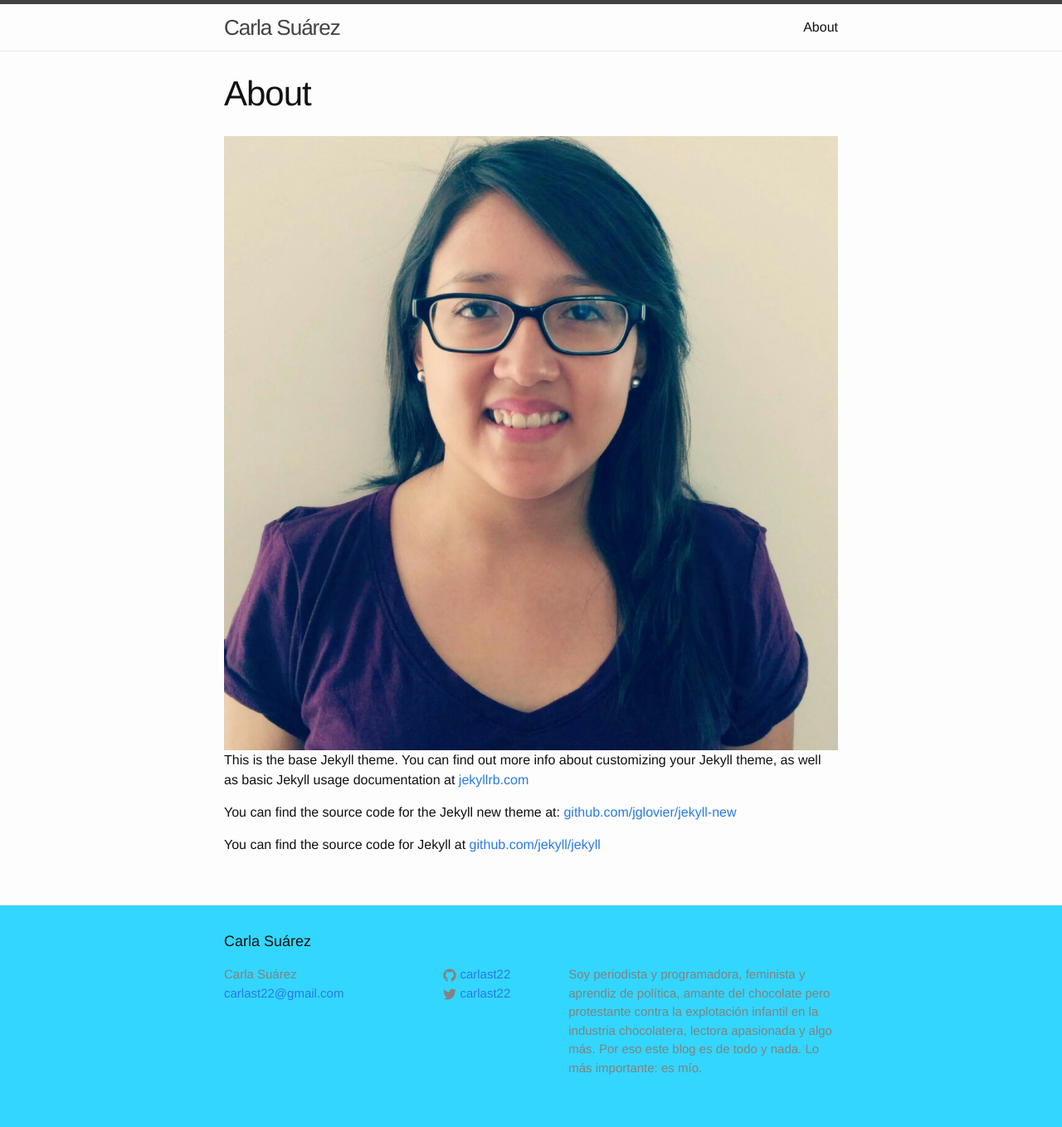
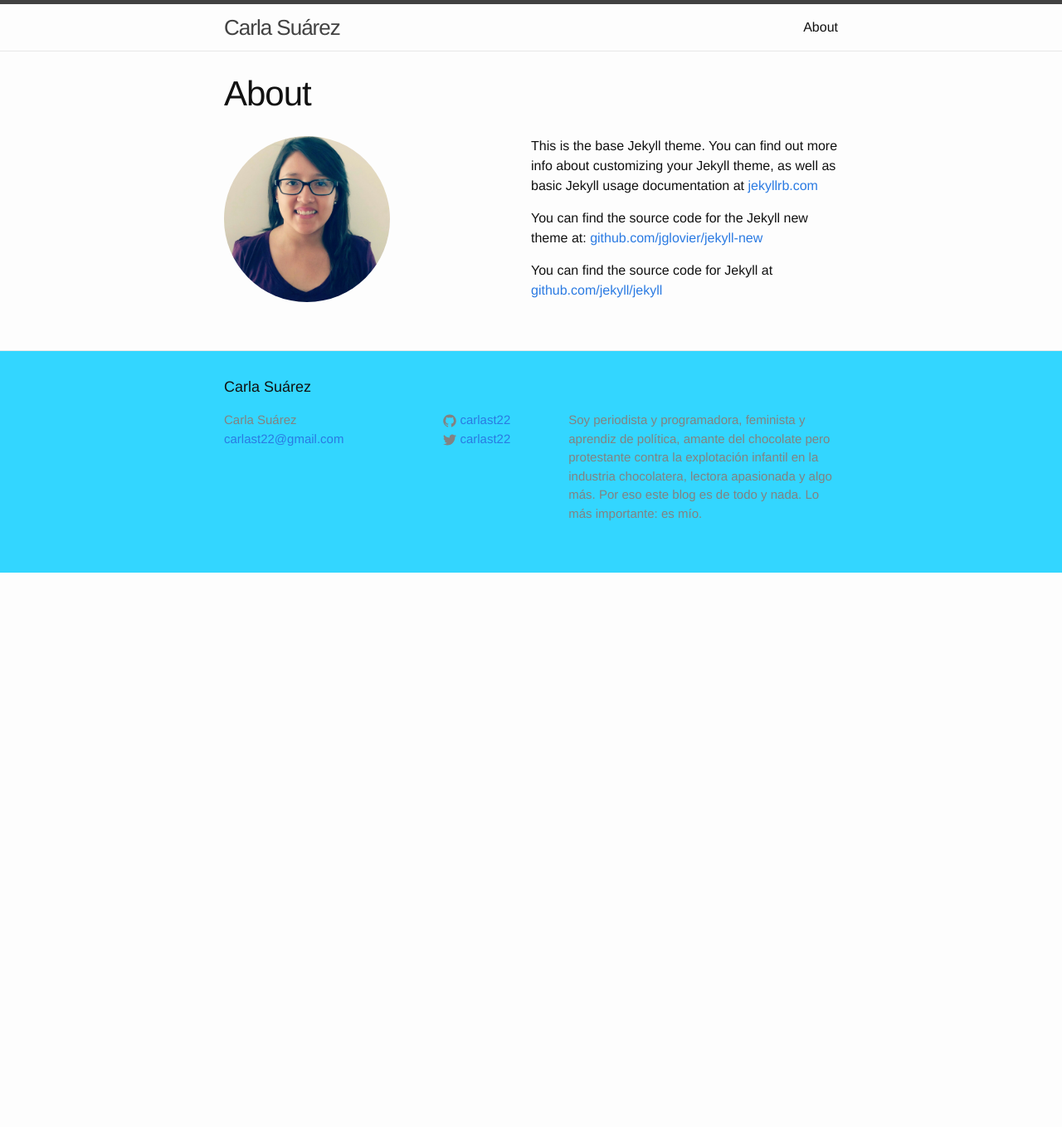
Before and after one commit to carlast22/carlast22.github.io, a Jekyll site: the page built from about.md, in a window 1280 px wide. Shown: the whole page at 83% size. Built offline with Jekyll 4.4.1, drawn with Linux system fonts in a browser that asks for light colours; after the commit the page ends 900 px from its top, so only the background shows below that.

Commit message:
Add layout for about page

```diff
--- /dev/null
+++ b/_layouts/about.html
@@ -0,0 +1,9 @@
+---
+layout: page
+---
+<div class="circular left">
+  <img alt="photo" src="../photo.jpg">
+</div>
+<div class="right">
+  {{ content }}
+</div>
--- a/about.md
+++ b/about.md
@@ -1,9 +1,9 @@
 ---
-layout: page
+layout: about
 title: About
 permalink: /about/
 ---
-![Alt Carla](/photo.jpg)
+
 This is the base Jekyll theme. You can find out more info about customizing your Jekyll theme, as well as basic Jekyll usage documentation at [jekyllrb.com](http://jekyllrb.com/)
 
 You can find the source code for the Jekyll new theme at: [github.com/jglovier/jekyll-new](https://github.com/jglovier/jekyll-new)
```
